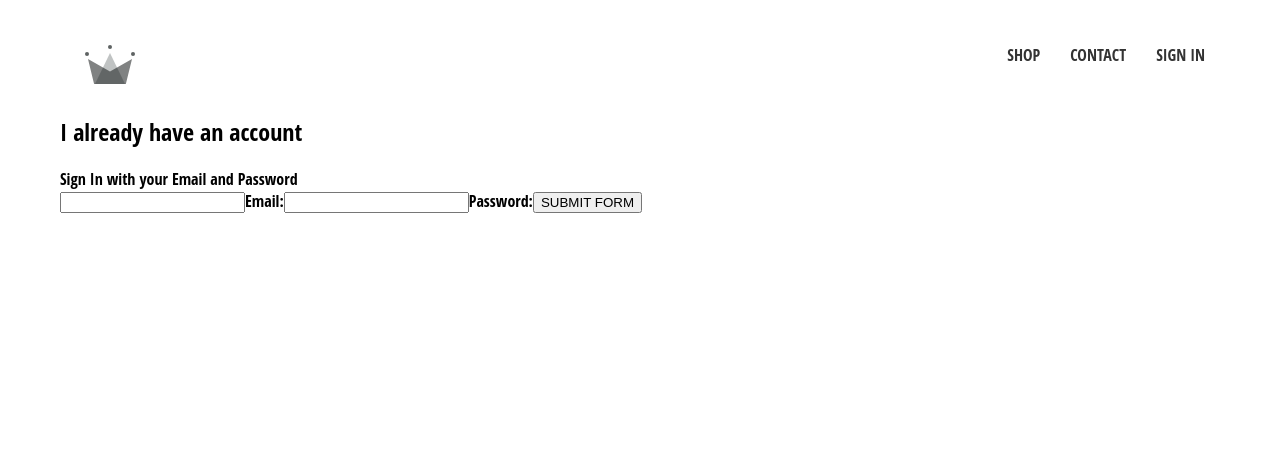
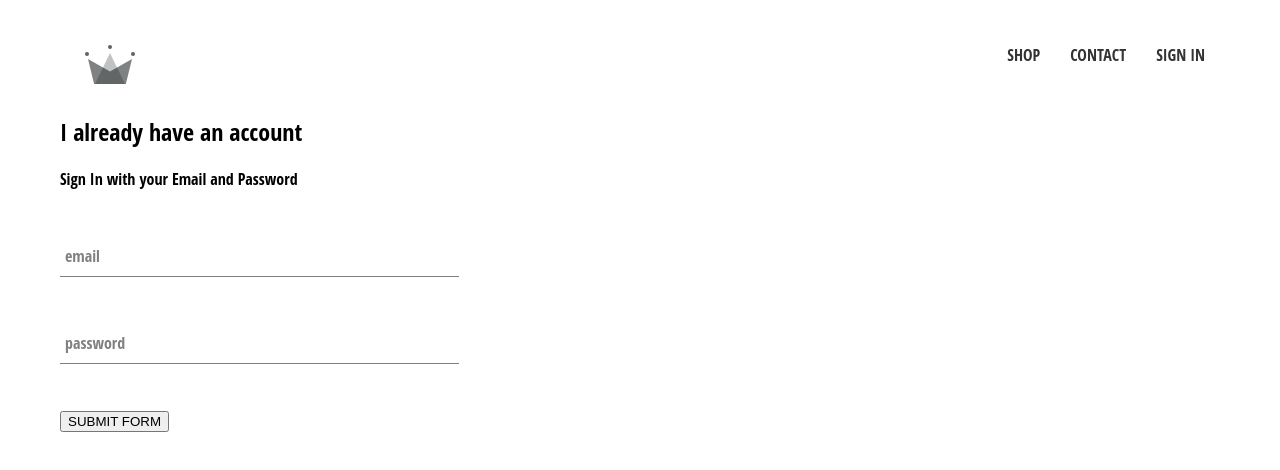
Before and after one commit to axelobscura/estore, a React (Create React App) app: page /signin in a window 1280 px wide. Shown: the top 470 px of the page. Built offline with nearby package versions, Linux system fonts and the light colour scheme.

Commit message:
Sign in form styles

```diff
--- a/src/components/form-input/form-input.component.jsx
+++ b/src/components/form-input/form-input.component.jsx
@@ -4,7 +4,14 @@ import './form-input.styles.scss';
 
 const FormInput = ({ handleChange, label, ...otherProps }) => (
   <div className="group">
-    <input className='form-input' onChange={handleChange} />
+    <input className='form-input' onChange={handleChange} {...otherProps} />
+    {
+      label ?
+      (<label className={`${otherProps.value.length ? 'shrink' : ''} form-input-label`}>
+        {label}
+      </label>)
+      : null
+    }
   </div>
 )
 
--- a/src/components/form-input/form-input.styles.scss
+++ b/src/components/form-input/form-input.styles.scss
@@ -0,0 +1,54 @@
+$sub-color: grey;
+$main-color: black;
+
+@mixin shrinkLabel {
+  top: -14px;
+  font-size: 12px;
+  color: $main-color;
+}
+
+.group {
+  position: relative;
+  margin: 45px 0;
+
+  .form-input {
+    background: none;
+    background-color: white;
+    color: $sub-color;
+    font-size: 18px;
+    padding: 10px 10px 10px 5px;
+    display: block;
+    width: 100%;
+    border: none;
+    border-radius: 0;
+    border-bottom: 1px solid $sub-color;
+    margin: 25px 0;
+
+    &:focus {
+      outline: none;
+    }
+
+    &:focus ~ .form-input-label {
+      @include shrinkLabel();
+    }
+  }
+
+  input[type='password'] {
+    letter-spacing: 0.3em;
+  }
+
+  .form-input-label {
+    color: $sub-color;
+    font-size: 16px;
+    font-weight: normal;
+    position: absolute;
+    pointer-events: none;
+    left: 5px;
+    top: 10px;
+    transition: 300ms ease all;
+
+    &.shrink {
+      @include shrinkLabel();
+    }
+  }
+}
--- a/src/components/sign-in/sign-in.component.jsx
+++ b/src/components/sign-in/sign-in.component.jsx
@@ -1,4 +1,8 @@
 import React, {Component} from 'react';
+
+import FormInput from '../form-input/form-input.component';
+
+import './sign-in.styles.scss';
 
 class SignIn extends Component {
   constructor(props){
@@ -23,28 +27,27 @@ class SignIn extends Component {
   }
   render(){
     return(
-      <div className="signin">
+      <div className="sign-in">
         <h2>I already have an account</h2>
         <span>Sign In with your Email and Password</span>
 
         <form onSubmit={this.handleSubmit}>
-          <input
+          <FormInput
             type="email"
             name="email"
             value={this.state.email}
-            onChange={this.handleChange}
+            handleChange={this.handleChange}
+            label="email"
             required
           />
-          <label>Email:</label>
-          <input
+          <FormInput
             type="password"
             name="password"
             value={this.state.password}
-            onChange={this.handleChange}
+            handleChange={this.handleChange}
+            label="password"
             required
           />
-          <label>Password:</label>
-
           <input type="submit" value="SUBMIT FORM"/>
         </form>
       </div>
--- a/src/components/sign-in/sign-in.styles.scss
+++ b/src/components/sign-in/sign-in.styles.scss
@@ -0,0 +1,3 @@
+.sign-in {
+  width: 30vw;
+}
```
